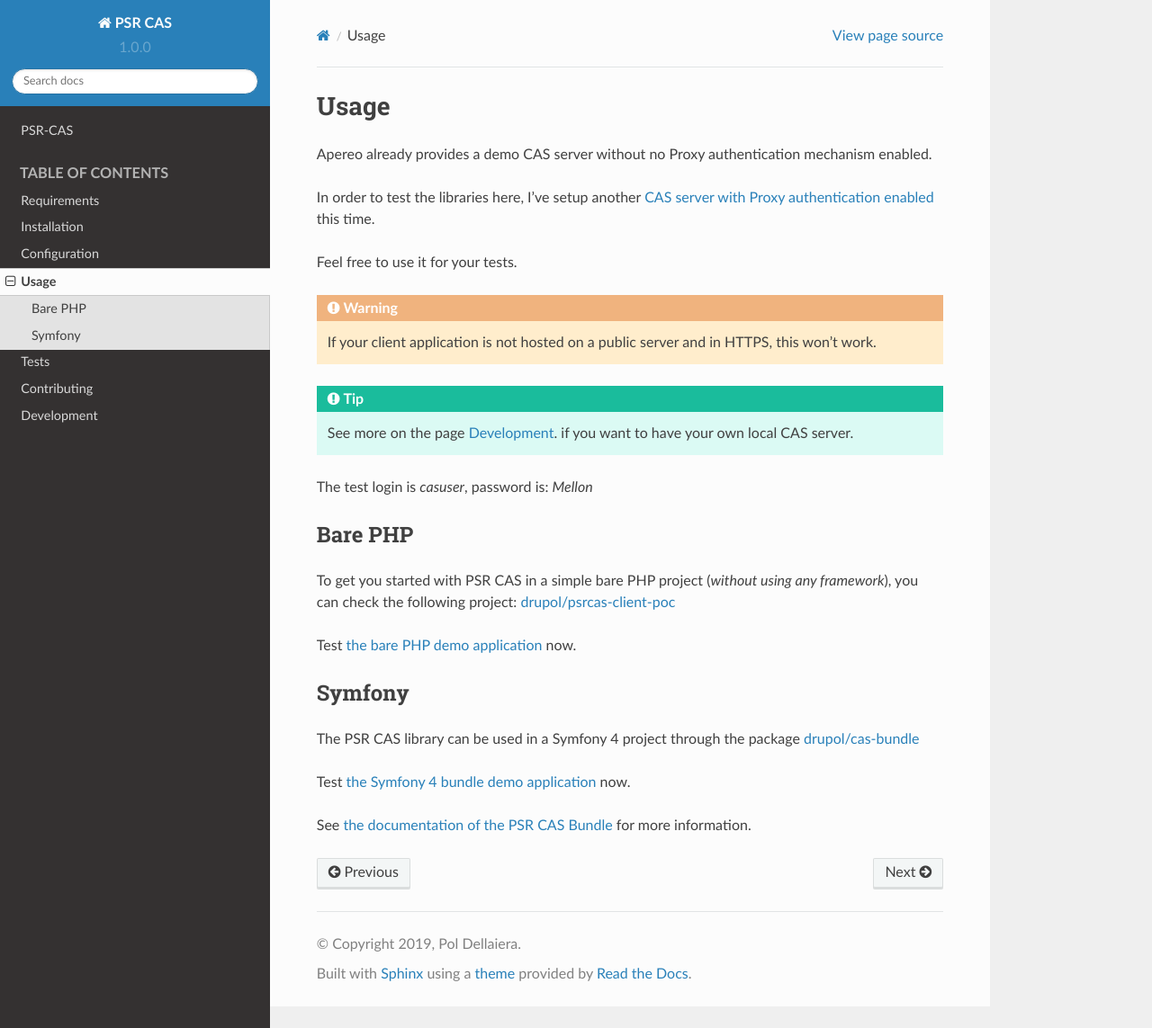
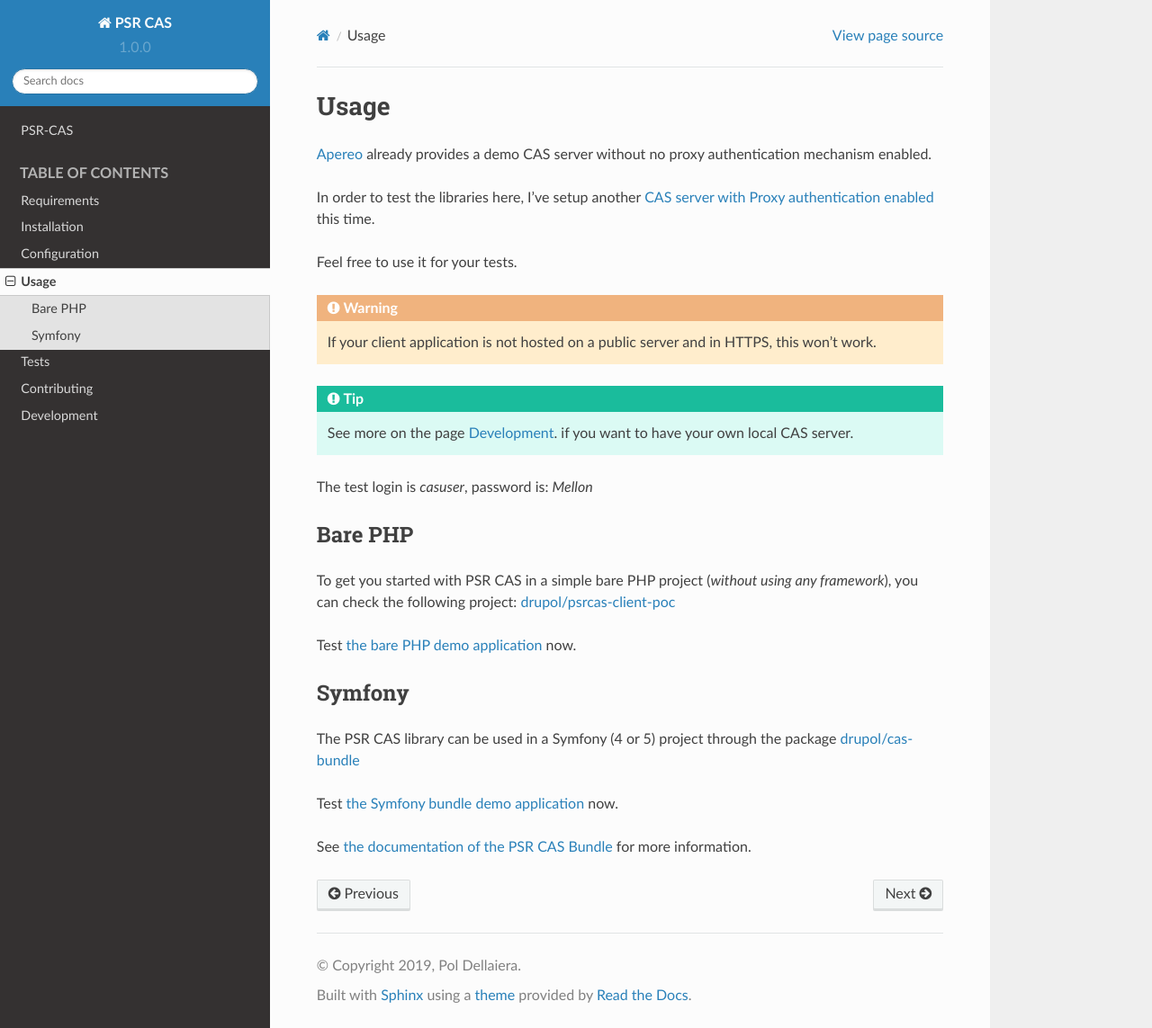
Before and after one commit to drupol/psrcas, a Sphinx documentation site: the page built from docs/pages/usage.rst, in a window 1280 px wide and 1143 px high. Shown: the whole window at 90% size. Built offline with Sphinx 7.4.7 and the Read the Docs theme 2.0.0, drawn with Linux system fonts in a browser that asks for light colours.

Commit message:
Update documentation.

```diff
--- a/docs/pages/usage.rst
+++ b/docs/pages/usage.rst
@@ -1,7 +1,7 @@
 Usage
 =====
 
-Apereo already provides a demo CAS server without no Proxy authentication mechanism enabled.
+Apereo_ already provides a demo CAS server without no proxy authentication mechanism enabled.
 
 In order to test the libraries here, I've setup another `CAS server with Proxy authentication enabled`_ this time.
 
@@ -24,15 +24,16 @@
 Symfony
 -------
 
-The PSR CAS library can be used in a Symfony 4 project through the package `drupol/cas-bundle`_
+The PSR CAS library can be used in a Symfony (4 or 5) project through the package `drupol/cas-bundle`_
 
-Test `the Symfony 4 bundle demo application`_ now.
+Test `the Symfony bundle demo application`_ now.
 
 See `the documentation of the PSR CAS Bundle`_ for more information.
 
+.. _Apereo: https://www.apereo.org/
 .. _drupol/cas-bundle: https://github.com/drupol/cas-bundle
 .. _the documentation of the PSR CAS Bundle: http://github.com/drupol/cas-bundle
-.. _the Symfony 4 bundle demo application: https://cas-bundle-demo.herokuapp.com/
+.. _the Symfony bundle demo application: https://cas-bundle-demo.herokuapp.com/
 .. _CAS server with Proxy authentication enabled: https://heroku-cas-server.herokuapp.com/cas/login
 .. _drupol/psrcas-client-poc: https://github.com/drupol/psrcas-client-poc/
 .. _the bare PHP demo application: https://psrcas-php-demo.herokuapp.com/
```
